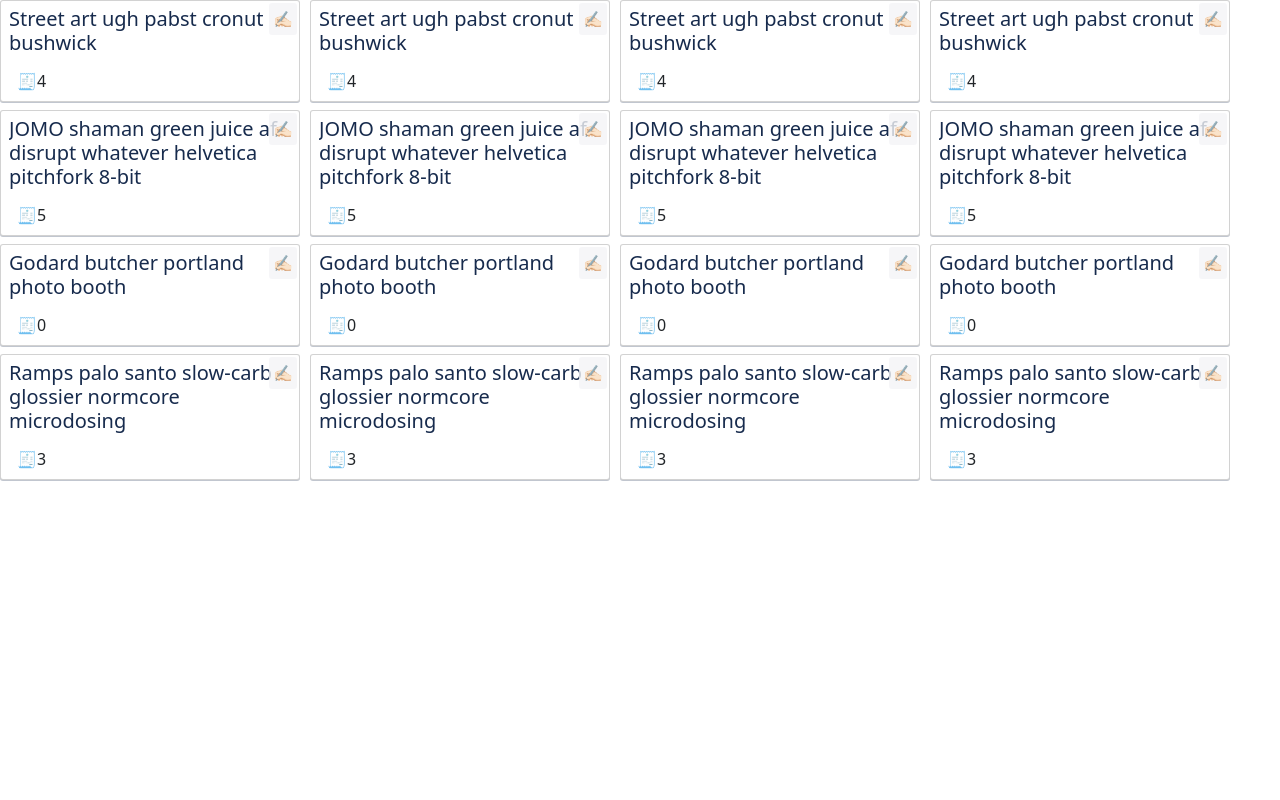
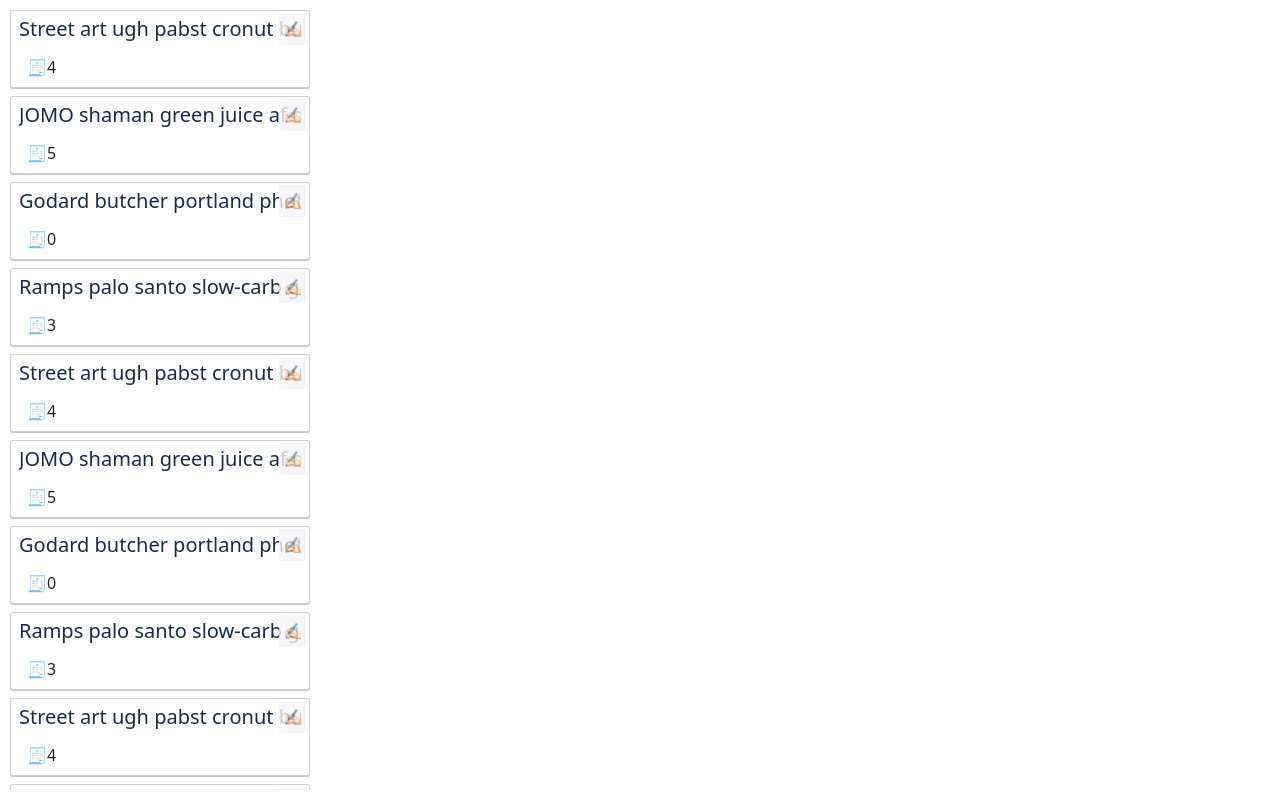
Before and after one commit to ItSerje/kanban-board_react, a React (Create React App) app: page / in a window 1280 px wide. Built offline with nearby package versions, Linux system fonts and the light colour scheme.

Commit message:
update App .dashboard styles as per reqs

```diff
--- a/src/App.css
+++ b/src/App.css
@@ -1,5 +1,14 @@
 .dashboard {
-  display: flex;
-  flex-direction: row;
-  gap: 10px;
+  bottom: 0;
+  left: 0;
+  margin: 10px;
+  overflow-x: auto;
+  overflow-y: hidden;
+  padding-bottom: 8px;
+  position: absolute;
+  right: 0;
+  top: 0;
+  -webkit-user-select: none;
+  user-select: none;
+  white-space: nowrap;
 }
```
